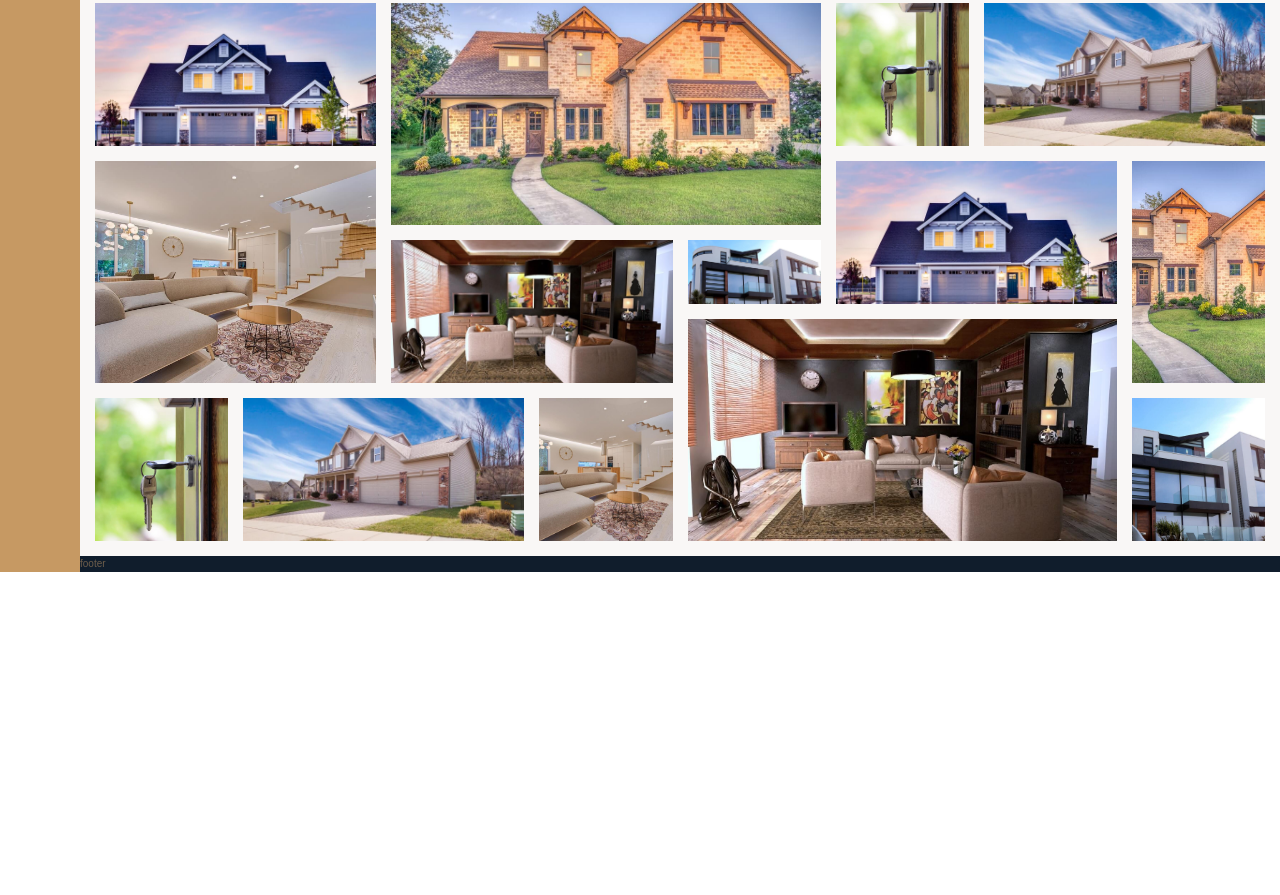
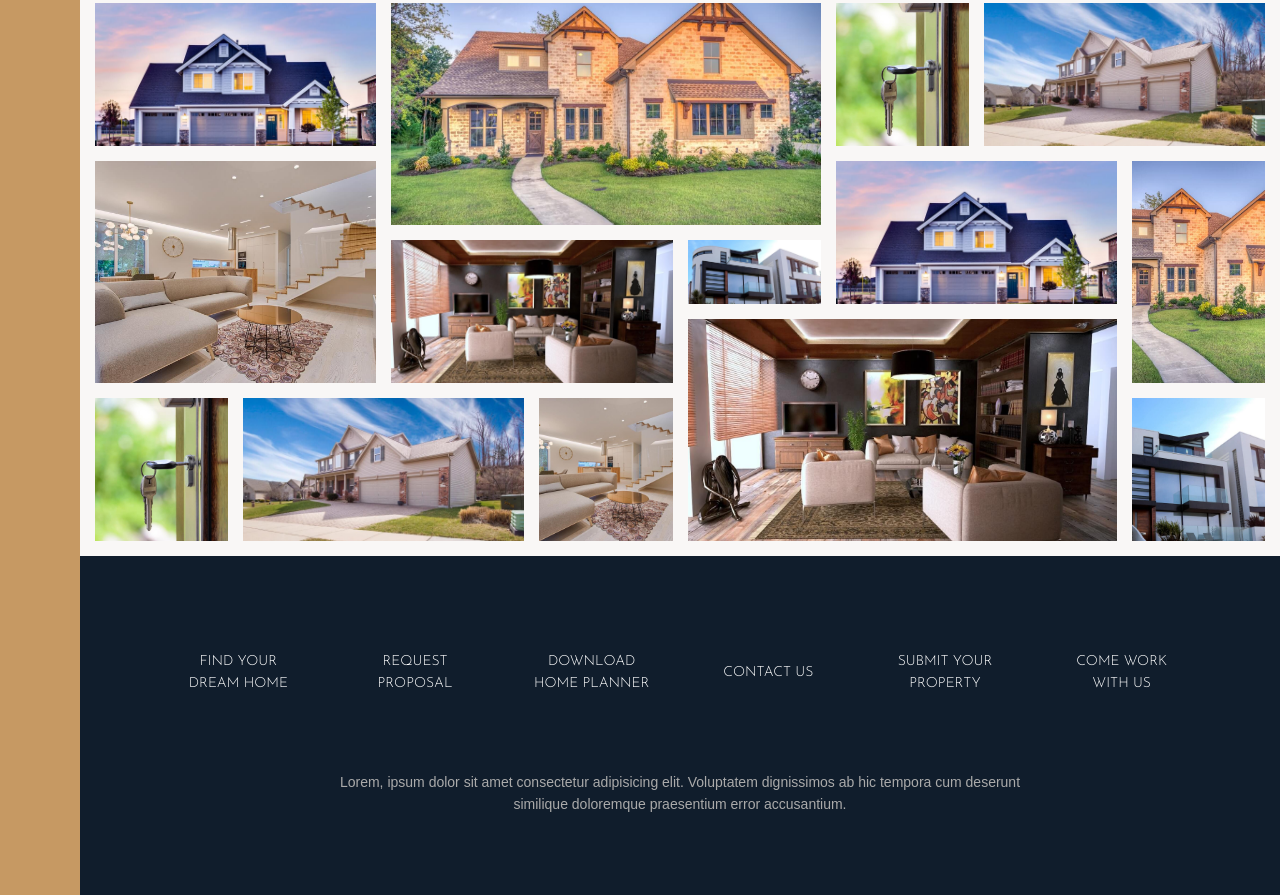
Before and after one commit to sumgwork/css-grid-project-nexter, a website: page index.html in a window 1280 px wide. Shown: the part 2929-3824 px from the top of the page. Before the commit the page ends 3501 px from the top, so only its background shows below. Drawn offline with Linux system fonts and the light colour scheme.

Commit message:
footer created

```diff
--- a/index.html
+++ b/index.html
@@ -391,7 +391,33 @@
           />
         </figure>
       </section>
-      <footer class="footer">footer</footer>
+      <footer class="footer">
+        <ul class="nav">
+          <li class="nav__item">
+            <a href="#" class="nav__link">Find your dream home</a>
+          </li>
+          <li class="nav__item">
+            <a href="#" class="nav__link">Request proposal</a>
+          </li>
+          <li class="nav__item">
+            <a href="#" class="nav__link">Download home planner</a>
+          </li>
+          <li class="nav__item">
+            <a href="#" class="nav__link">Contact us</a>
+          </li>
+          <li class="nav__item">
+            <a href="#" class="nav__link">Submit your property</a>
+          </li>
+          <li class="nav__item">
+            <a href="#" class="nav__link">Come work with us</a>
+          </li>
+        </ul>
+        <p class="copyright">
+          Lorem, ipsum dolor sit amet consectetur adipisicing elit. Voluptatem
+          dignissimos ab hic tempora cum deserunt similique doloremque
+          praesentium error accusantium.
+        </p>
+      </footer>
     </div>
   </body>
 </html>
--- a/sass/_footer.scss
+++ b/sass/_footer.scss
@@ -2,4 +2,43 @@
     background: $color-secondary;
     grid-column: full-start/full-end;
 
+    padding: 8rem;
 }
+
+.nav {
+    list-style: none;
+
+    display: grid;
+    grid-gap: 2rem;
+    grid-template-columns: repeat(auto-fit, minmax(15rem, 1fr));
+    align-items: center;
+
+    &__link:link,
+    &__link:visited {
+        font-size: 1.4rem;
+        color: #fff;
+        text-decoration: none;
+        font-family: $font-display;
+        text-transform: uppercase;
+        text-align: center;
+        padding: 1.5rem;
+        display: block;
+        transition: all 0.2s;
+    }
+
+    &__link:hover,
+    &__link:active {
+        background: rgba(#fff, 0.05);
+        transform: translateY(-3px);
+    }
+}
+
+.copyright {
+    font-size: 1.4rem;
+    color: $color-grey-light-2;
+    margin-top: 6rem;
+    text-align: center;
+    width: 70%;
+    margin-left: auto;
+    margin-right: auto;
+}
```
Also changed, not shown: css/style.css.
